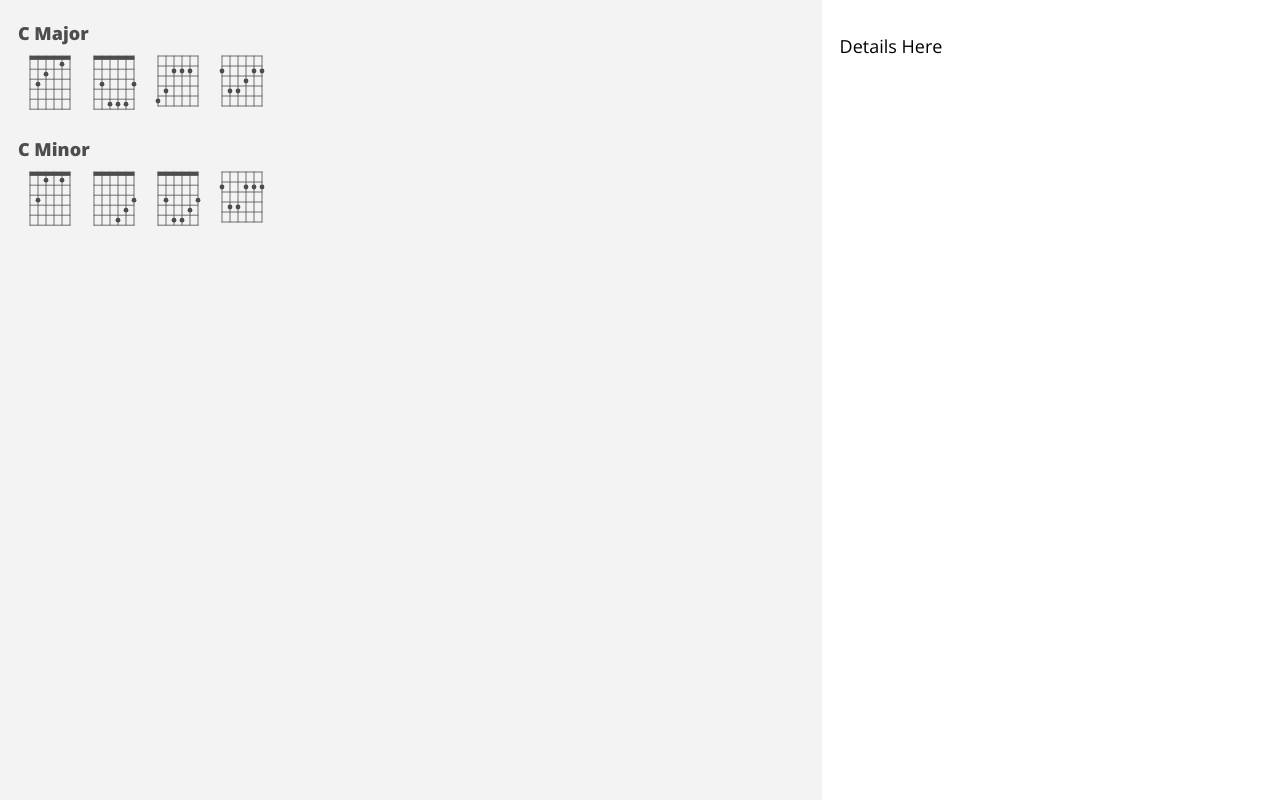
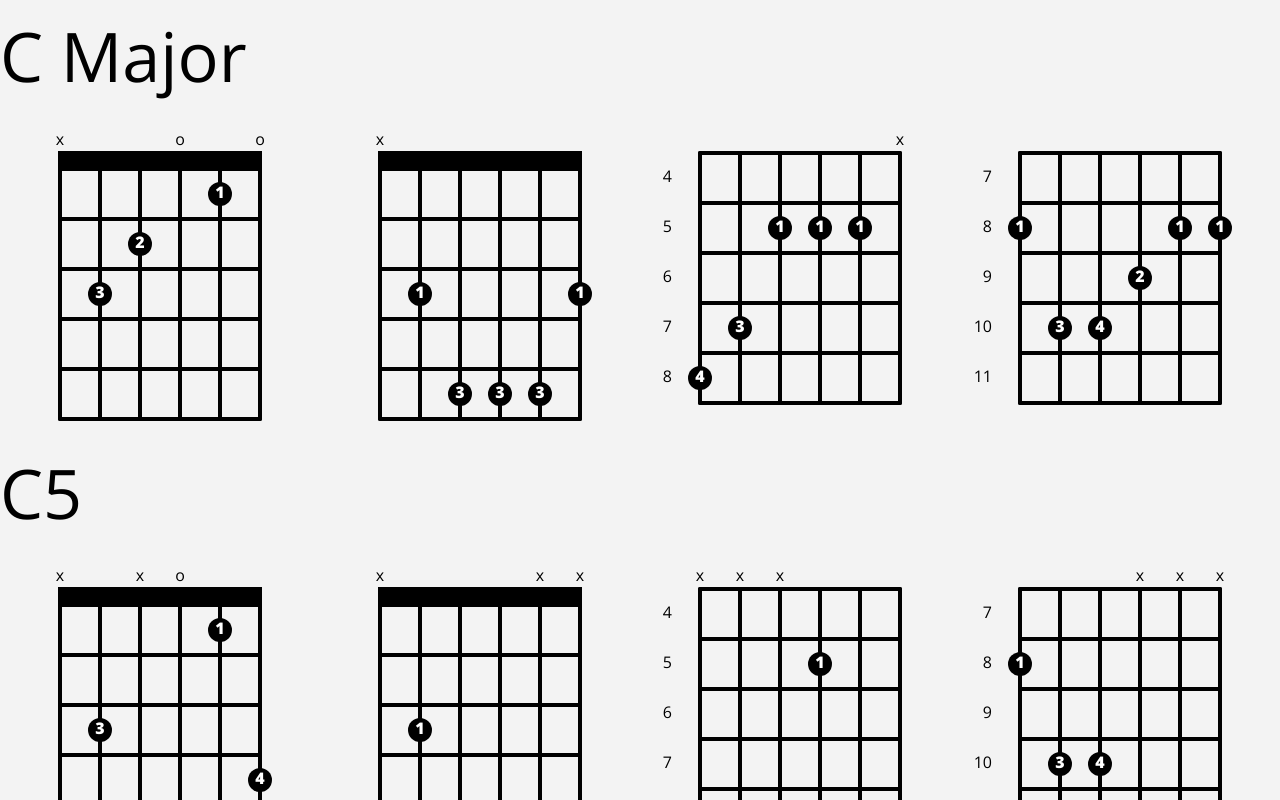
Before and after one commit to bowmanmc/chords, a React (Create React App) app: page / in a window 1280 px wide. Shown: the top 800 px of the page. Built offline with nearby package versions, Linux system fonts and the light colour scheme.

Commit message:
horizontal scroller on the chord positions

```diff
--- a/src/App.js
+++ b/src/App.js
@@ -1,6 +1,7 @@
 import React from 'react';
 
-import Filter from './components/filter';
+import ChordDatabase from './data';
+import ChordDiagram from './components/chord';
 
 import './App.css';
 
@@ -8,16 +9,25 @@ import './App.css';
 class App extends React.Component {
 
     render() {
+        const family = ChordDatabase.C;
 
         return (
             <div className="App">
-                <Filter onSelect={(chord) => {
-                    console.log('Selected: '+ JSON.stringify(chord));
-                }}/>
-
-                <div className="Details">
-                    <p>Details Here</p>
-                </div>
+            {Object.keys(family).map(chordKey => {
+                const chord = family[chordKey];
+                return (
+                    <div key={chordKey} className="Chords">
+                        <h2>{chord.name}</h2>
+                        <div className="Positions">
+                        {chord.positions.map((position, i) => {
+                            return <ChordDiagram key={i} chord={position} onClick={() => {
+                                console.log('You clicked on chord: ' + JSON.stringify(chord) + ' at position: ' + JSON.stringify(position));
+                            }}/>
+                        })}
+                        </div>
+                    </div>
+                );
+            })}
             </div>
         );
     }
--- a/src/App.scss
+++ b/src/App.scss
@@ -4,21 +4,33 @@
 
 
 .App {
-    display: flex;
-    flex-direction: row;
+    background: $color-bg;
     min-height: 100vh;
+    width: 100vw;
 
-    .Filter {
-        background: $color-filterbg;
-        color: $color-filtertxt;
-        flex: 1;
-    }
+    .Chords {
+        overflow-x: hidden;
+        width: 100vw;
 
-    .Details {
-        background: $color-white;
-        //border-left: 1px solid $color-blue;
-        //box-shadow: -3px 0 7px $color-gray-80;
-        padding: 1.0em;
-        width: 33vw;
+        .Positions {
+            -webkit-overflow-scrolling: touch;
+            display: block;
+            overflow-y: hidden;
+            scroll-snap-destination: 0% 100%;
+            scroll-snap-points-x: repeat(100%);
+            scroll-snap-type: mandatory;
+
+            white-space: nowrap;
+
+            .ChordDiagram {
+                //border: 1px solid red;
+                display: inline-block;
+                height: 100vw;
+                max-height: 320px;
+                max-width: 320px;
+                scroll-snap-align: start;
+                width: 100vw;
+            }
+        }
     }
 }
--- a/src/components/chord/Fingerings.js
+++ b/src/components/chord/Fingerings.js
@@ -31,14 +31,10 @@ const Fingerings = props => {
                     y -= (config.fretSpacing / 2);
                 }
 
-                let label = null;
-                if (props.labels) {
-                    label = <text alignmentBaseline='middle' textAnchor='middle'>{fingering[i]}</text>
-                }
                 return (
                     <g key={i} className="Fingering" transform={`translate(${x}, ${y})`}>
                         <circle cx={0} cy={0} r={r}/>
-                        {label}
+                        <text alignmentBaseline='middle' textAnchor='middle'>{fingering[i]}</text>
                     </g>
                 );
             })}
--- a/src/components/chord/Labels.js
+++ b/src/components/chord/Labels.js
@@ -5,6 +5,22 @@ const Labels = props => {
     const { chord, config } = props;
     const { tabs, startFret } = chord;
     const firstFret = startFret || 0;
+
+    let fretLabels = null;
+    if (firstFret > 0) {
+        fretLabels = (
+            <g className="FretLabels" transform={`translate(0, ${config.startY})`}>
+                {Array.from({length: config.numFrets}, (v, i) => i).map(i => {
+                    const fretNum = firstFret === 0 ? (i + 1) : (firstFret + i);
+                    let y = (i * config.fretSpacing) + (config.fretSpacing / 2);
+                    if (firstFret === 0) {
+                        y += config.nutSize;
+                    }
+                    return <text key={i} alignmentBaseline='middle' x={3} y={y}>{fretNum}</text>;
+                })}
+            </g>
+        );
+    }
 
     return (
         <g className="Labels">
@@ -20,16 +36,7 @@ const Labels = props => {
                     return null;
                 })}
             </g>
-            <g className="FretLabels" transform={`translate(0, ${config.startY})`}>
-                {Array.from({length: config.numFrets}, (v, i) => i).map(i => {
-                    const fretNum = firstFret === 0 ? (i + 1) : (firstFret + i);
-                    let y = (i * config.fretSpacing) + (config.fretSpacing / 2);
-                    if (firstFret === 0) {
-                        y += config.nutSize;
-                    }
-                    return <text key={i} alignmentBaseline='middle' x={8} y={y}>{fretNum}</text>;
-                })}
-            </g>
+            {fretLabels}
         </g>
     );
 };
--- a/src/components/chord/index.js
+++ b/src/components/chord/index.js
@@ -21,16 +21,11 @@ const ChordDiagram = props => {
         stringSpacing: 10
     };
 
-    let labels = null;
-    if (props.labels) {
-        labels = <Labels config={fretboardConfig} chord={chord} />;
-    }
-
     return (
-        <svg className="ChordDiagram" viewBox='0 0 70 80'>
+        <svg className="ChordDiagram" viewBox='0 0 70 80' onClick={props.onClick}>
             <Fretboard config={fretboardConfig} chord={chord} />
-            {labels}
-            <Fingerings labels={props.labels} config={fretboardConfig} chord={chord} />
+            <Labels config={fretboardConfig} chord={chord} />
+            <Fingerings config={fretboardConfig} chord={chord} />
         </svg>
     )
 };
--- a/src/components/filter/index.js
+++ b/src/components/filter/index.js
@@ -23,11 +23,13 @@ class Filter extends React.Component {
                 {Object.keys(family).map(chordKey => {
                     const chord = family[chordKey];
                     return (
-                        <div className="FilterResult">
+                        <div key={chordKey} className="FilterResult">
                             <h2>{chord.name}</h2>
                             <div className="positions">
                             {chord.positions.map((position, i) => {
-                                return <ChordDiagram key={i} size="small" chord={position} />
+                                return <ChordDiagram key={i} chord={position} onClick={() => {
+                                    console.log('You clicked on chord: ' + JSON.stringify(chord) + ' at position: ' + JSON.stringify(position));
+                                }}/>
                             })}
                             </div>
                         </div>
--- a/src/components/filter/index.scss
+++ b/src/components/filter/index.scss
@@ -25,8 +25,8 @@
                 background: transparent;
                 border-radius: 5px;
                 cursor: pointer;
-                height: 64px;
-                width: 64px;
+                height: 96px;
+                width: 96px;
 
                 &:hover {
                     background: $color-white;
@@ -36,6 +36,11 @@
                     fill: $color-filtertxt;
                     stroke: $color-filtertxt;
                 }
+                /*.Fingering {
+                    text {
+                        stroke: $color-filterbg;
+                    }
+                }*/
             }
         }
     }
--- a/src/data/c.js
+++ b/src/data/c.js
@@ -20,6 +20,26 @@ export default {
             fingering: ['1','3','4','2','1','1']
         }]
     },
+    fifth: {
+        name: 'C5',
+        root: 'C',
+        quality: 'fifth',
+        positions: [{
+            tabs:      ['x','3','x','0','1','4'],
+            fingering: ['x','3','x','0','1','4']
+        }, {
+            tabs:      ['x','3','5','5','x','x'],
+            fingering: ['x','1','3','4','x','x']
+        }, {
+            startFret: 4,
+            tabs:      ['x','x','x','5','8','8'],
+            fingering: ['x','x','x','1','4','4']
+        }, {
+            startFret: 7,
+            tabs:      ['8','10','10','x','x','x'],
+            fingering: ['1','3','4','x','x','x']
+        }]
+    },
     minor: {
         name: 'C Minor',
         root: 'C',
--- a/src/defaults/_colors.scss
+++ b/src/defaults/_colors.scss
@@ -20,10 +20,8 @@ $color-gray-10: #171717;
 $color-black: #000000;
 
 // UI colors
-$color-filterbg: $color-gray-98;
-$color-filtertxt: $color-gray-30;
-$color-detailbg: $color-white;
-$color-detailtxt: $color-gray-10;
+$color-bg: $color-gray-98;
+$color-txt: $color-gray-30;
 $color-primary: #5497E1;
 // $color-filterbg: #030519;
 // $color-filtertxt: $color-gray-80;
```
